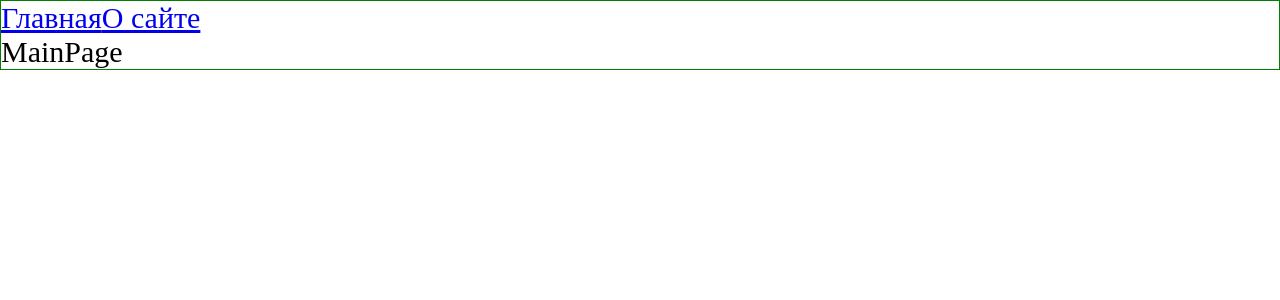
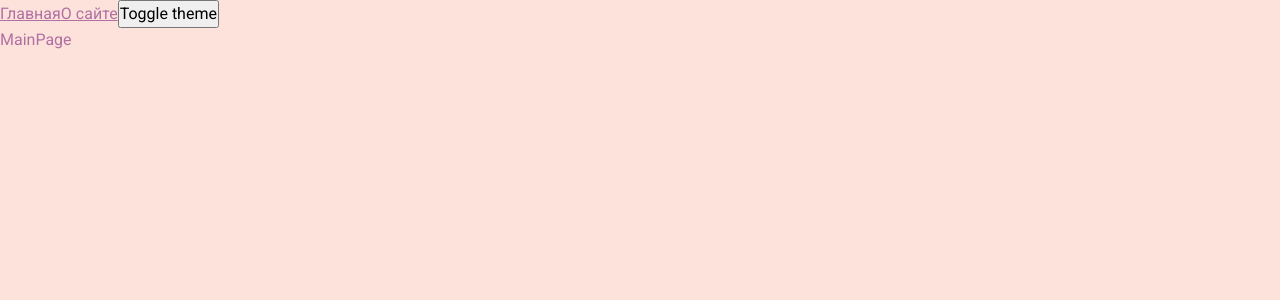
Before and after one commit to maeshchenko/blog, a React app: page / in a window 1280 px wide. Shown: the top 300 px of the page. Built offline with nearby package versions, Linux system fonts and the light colour scheme.

Commit message:
add themes

```diff
--- a/src/App.tsx
+++ b/src/App.tsx
@@ -5,13 +5,20 @@ import {AboutPageAsync} from "./pages/AboutPage/AboutPage.async";
 import {MainPageAsync} from "./pages/MainPage/MainPage.async";
 
 import './styles/index.scss';
+import {useTheme} from "./theme/useTheme";
+import {classNames} from "./helpers/classNames/classNames";
+
+
 
 export const App = () => {
+    const {theme, toggleTheme} = useTheme();
+
     return (
-        <div className='app'>
+        <div className={classNames('app', {},[theme])}>
             <Suspense fallback={<div>Loading...</div>}>
                 <Link to={'/'}>Главная</Link>
                 <Link to={'/about'}>О сайте</Link>
+                <button onClick={toggleTheme}>Toggle theme</button>
                 <Routes>
                     <Route path='about' element={<AboutPageAsync/>}/>
                     <Route path='/' element={<MainPageAsync/>}/>
--- /dev/null
+++ b/src/helpers/classNames/classNames.ts
@@ -0,0 +1,9 @@
+type TMods = Record<string, string | boolean>;
+
+export function classNames(cls: string, mods:TMods, additional: string[]):string{
+    const modsValues = Object
+        .entries(mods)
+        .filter(([_, value]) => Boolean(value))
+        .map(([className, _]) => className);
+    return [cls, ...modsValues, ...additional].join(' ');
+}
--- a/src/index.tsx
+++ b/src/index.tsx
@@ -1,12 +1,15 @@
 import { createRoot } from 'react-dom/client';
 import {App} from "./App";
 import {BrowserRouter} from "react-router-dom";
+import {ThemeProvider} from "./theme/ThemeProvider";
 
 const container = document.getElementById('root');
 const root = createRoot(container);
 
 root.render(
     <BrowserRouter>
-        <App/>
+        <ThemeProvider>
+            <App/>
+        </ThemeProvider>
     </BrowserRouter>,
 )
--- a/src/styles/index.scss
+++ b/src/styles/index.scss
@@ -3,14 +3,15 @@
 @import "themes/light";
 @import "themes/dark";
 
+.app {
+  font: var(--font-m);
 
-* {
-  margin: 0;
-  padding: 0;
-  box-sizing: border-box;
+  background: var(--bg-color);
+  color: var(--primary-color);
+
+  min-height: 100vh;
+
+  a {
+    color: var(--primary-color);
+  }
 }
-
-.app {
-  border: 1px solid green;
-  font-size: 30px;
-}
--- a/src/styles/themes/dark.scss
+++ b/src/styles/themes/dark.scss
@@ -0,0 +1,7 @@
+.app.dark {
+  --bg-color: #0A1045;
+
+  --primary-color: #fff;
+  --secondary-color: #00C2D1;
+  --accent-color: #F9E900;
+}
--- a/src/styles/themes/light.scss
+++ b/src/styles/themes/light.scss
@@ -0,0 +1,7 @@
+.app.light {
+  --bg-color: #FCE2DB;
+
+  --primary-color: #B270A2;
+  --secondary-color: #7A4495;
+  --accent-color: #FF8FB1;
+}
--- a/src/styles/variables/global.scss
+++ b/src/styles/variables/global.scss
@@ -0,0 +1,13 @@
+@import url('https://fonts.googleapis.com/css2?family=Roboto&display=swap');
+
+:root {
+  --font-family-main: 'Roboto', sans-serif;
+
+  --font-size-m: 16px;
+  --font-line-m: 24px;
+  --font-m: var(--font-size-m) / var(--font-line-m) var(--font-family-main);
+
+  --font-size-l: 24px;
+  --font-line-l: 32px;
+  --font-l: var(--font-size-l) / var(--font-line-l) var(--font-family-main);
+}
--- /dev/null
+++ b/src/theme/ThemeContext.tsx
@@ -0,0 +1,15 @@
+import {createContext} from "react";
+
+export enum ETheme {
+    DARK = 'dark',
+    LIGHT = 'light'
+}
+
+export interface IThemeContextProps {
+    theme?: ETheme;
+    setTheme?: (theme:ETheme) => void
+}
+
+export const ThemeContext = createContext<IThemeContextProps>({});
+
+export const LOCAL_STORAGE_THEME_KEY = 'theme';
--- /dev/null
+++ b/src/theme/ThemeProvider.tsx
@@ -0,0 +1,24 @@
+import {ETheme, LOCAL_STORAGE_THEME_KEY, ThemeContext} from "./ThemeContext";
+import {FC, ReactNode, useMemo, useState} from "react";
+
+const defaultTheme = localStorage.getItem(LOCAL_STORAGE_THEME_KEY) as ETheme || ETheme.LIGHT;
+
+interface IProps {
+    children: ReactNode
+}
+
+export const ThemeProvider:FC<IProps> = ({children}) => {
+    const [theme, setTheme] = useState<ETheme>(defaultTheme);
+
+
+    const defaultProps = useMemo(()=>({
+        theme,
+        setTheme
+    }),[theme])
+
+    return (
+        <ThemeContext.Provider value={defaultProps}>
+            {children}
+        </ThemeContext.Provider>
+    )
+}
--- /dev/null
+++ b/src/theme/useTheme.ts
@@ -0,0 +1,23 @@
+import {useContext} from "react";
+import {ETheme, LOCAL_STORAGE_THEME_KEY, ThemeContext} from "./ThemeContext";
+
+interface IUseThemeResult {
+    theme: ETheme,
+    toggleTheme: () => void
+}
+
+export function useTheme(): IUseThemeResult{
+    const {theme, setTheme} = useContext(ThemeContext);
+
+    const toggleTheme = () => {
+        const newTheme = theme === ETheme.DARK ? ETheme.LIGHT : ETheme.DARK;
+
+        setTheme(newTheme)
+        localStorage.setItem(LOCAL_STORAGE_THEME_KEY, newTheme);
+    };
+
+    return {
+        theme,
+        toggleTheme
+    }
+}
```
